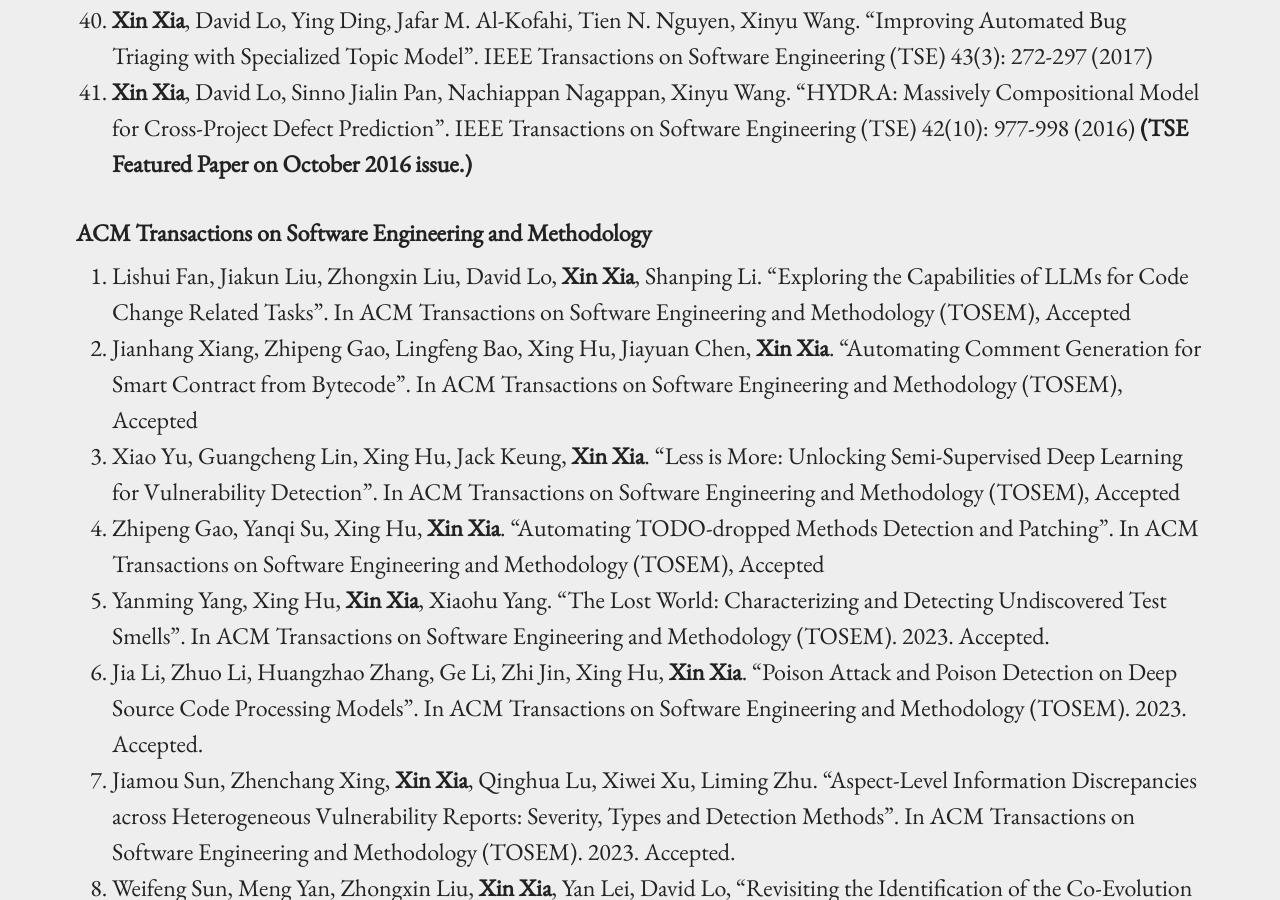
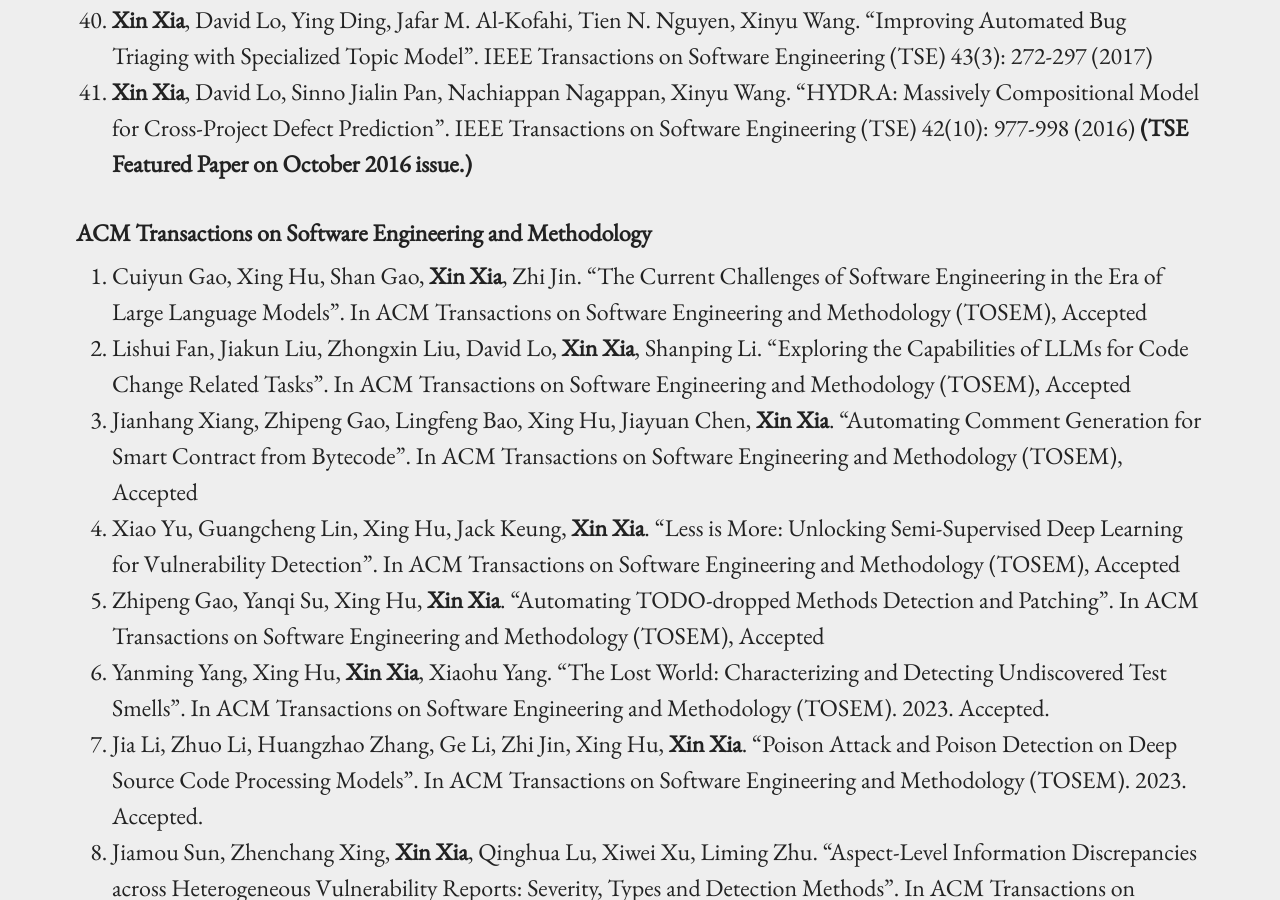
Before and after one commit to xin-xia/xin-xia.github.io, a Jekyll site: the page built from index.md, in a window 1280 px wide and 900 px high, scrolled down 4759 px. Built offline with Jekyll 4.4.1, drawn with Linux system fonts in a browser that asks for light colours.

Commit message:
Update index.md

```diff
--- a/index.md
+++ b/index.md
@@ -83,6 +83,7 @@ Case Study of Code Clone Detection and Defect Prediction". IEEE Transactions on
  <strong>(TSE Featured Paper on October 2016 issue.)</strong>     <br />
 
 #### ACM Transactions on Software Engineering and Methodology
+1.  Cuiyun Gao, Xing Hu, Shan Gao, <strong>Xin Xia</strong>, Zhi Jin. "The Current Challenges of Software Engineering in the Era of Large Language Models". In ACM Transactions on Software Engineering and Methodology (TOSEM), Accepted <br />
 1. Lishui Fan, Jiakun Liu, Zhongxin Liu, David Lo, <strong>Xin Xia</strong>, Shanping Li. "Exploring the Capabilities of LLMs for Code Change Related Tasks". In ACM Transactions on Software Engineering and Methodology (TOSEM), Accepted <br />
 1. Jianhang Xiang, Zhipeng Gao, Lingfeng Bao, Xing Hu, Jiayuan Chen,  <strong>Xin Xia</strong>. "Automating Comment Generation for Smart Contract from Bytecode".  In ACM Transactions on Software Engineering and Methodology (TOSEM), Accepted <br />
 1. Xiao Yu, Guangcheng Lin, Xing Hu, Jack Keung, <strong>Xin Xia</strong>. "Less is More: Unlocking Semi-Supervised Deep Learning for Vulnerability Detection".  In ACM Transactions on Software Engineering and Methodology (TOSEM), Accepted <br />
```
